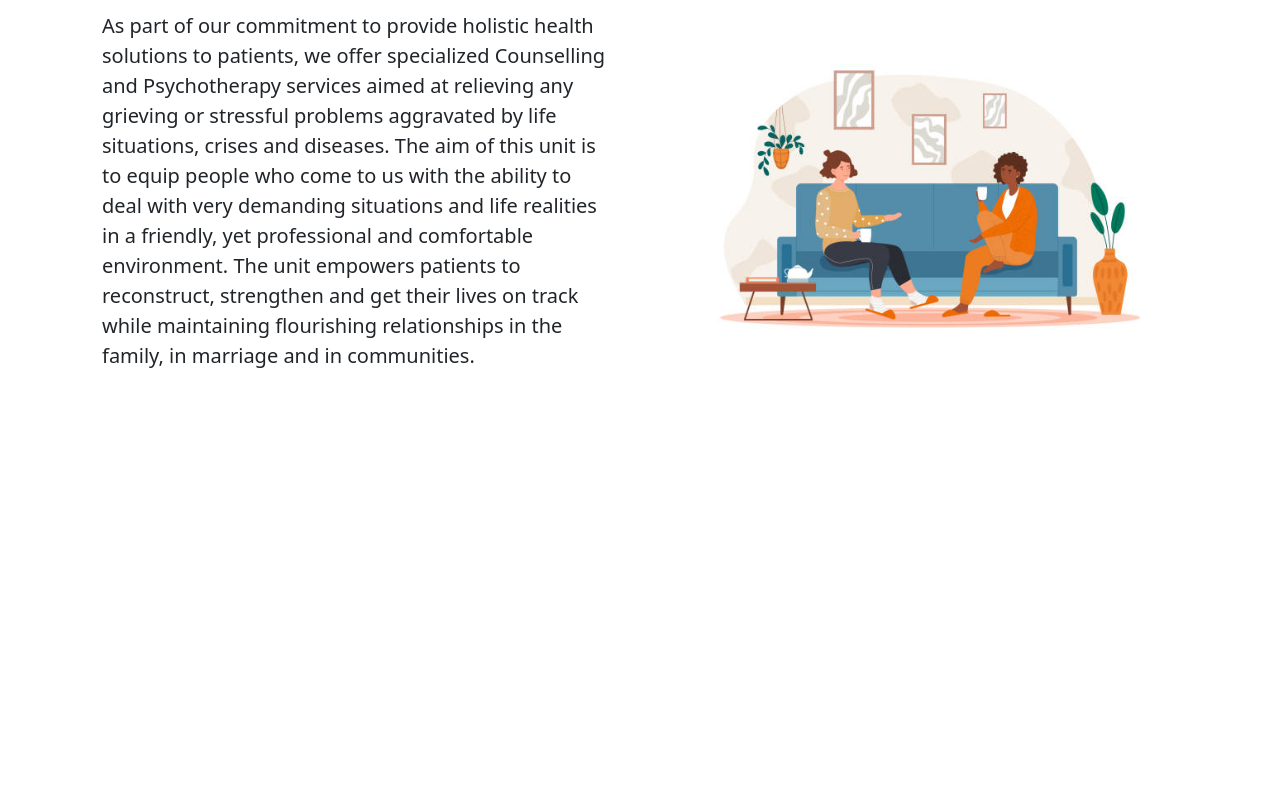
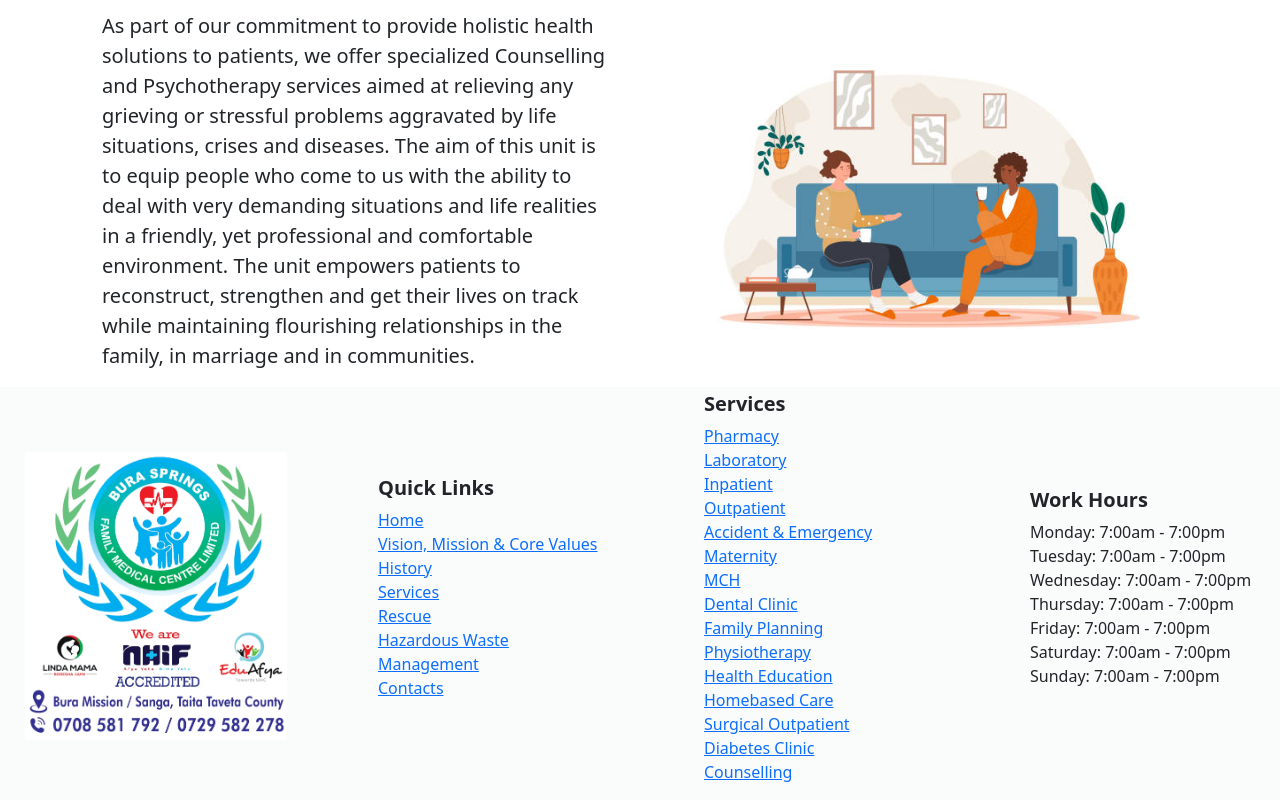
Before and after one commit to LivyCodes/bura-springs-medical-centre, a React (Vite) app: page /Services in a window 1280 px wide. Shown: the part 7198-7998 px from the top of the page. Before the commit the page ends 7585 px from the top, so only its background shows below. Built offline with nearby package versions, Linux system fonts and the light colour scheme.

Commit message:
added and updated footer.jsx & its styling

```diff
--- a/src/App.jsx
+++ b/src/App.jsx
@@ -3,11 +3,11 @@ import { BrowserRouter as Router, Routes, Route } from "react-router-dom";
 import VisionMission from "./VisionMission";
 import Histori from "./Histori";
 import Services from "./Services";
-import HomeCare from "./HomeCare";
 import Rescue from "./Rescue";
 import Hazard from "./HazardWaste";
 import Contacts from "./Contacts";
 import HomePage from "./HomePage";
+import Footer from "./footer";
 
 import "./App.css";
 
@@ -22,11 +22,13 @@ function App() {
             <Route exact path="/VisionMission" element={<VisionMission />} />
             <Route exact path="/Histori" element={<Histori />} />
             <Route exact path="/Services" element={<Services />} />
-            <Route exact path="/HomeCare" element={<HomeCare />} />
             <Route exact path="/Contacts" element={<Contacts />} />
             <Route exact path="/Rescue" element={<Rescue />} />
             <Route exact path="/Hazard" element={<Hazard />} />
           </Routes>
+        </div>
+        <div>
+          <Footer />
         </div>
       </Router>
     </div>
--- a/src/NavBar.jsx
+++ b/src/NavBar.jsx
@@ -78,15 +78,6 @@ function NavBar() {
                 </Link>
                 <ul class="dropdown-menu">
                   <li>
-                    <Link
-                      class="dropdown-item"
-                      to="/HomeCare"
-                      title="HomeCare Services"
-                    >
-                      HOMECARE
-                    </Link>
-                  </li>
-                  <li>
                     <Link class="dropdown-item" to="/Rescue" title="Rescue">
                       RESCUE
                     </Link>
--- a/src/Services.jsx
+++ b/src/Services.jsx
@@ -18,6 +18,7 @@ import healthEducation from "./assets/healthEducation.jpg";
 import homecare from "./assets/homecare.jpeg";
 import diabetes from "./assets/diabetes.jpg";
 import counselling from "./assets/counselling.jpg";
+import consult from "./assets/consult.jpeg";
 
 function Services() {
   return (
@@ -26,7 +27,7 @@ function Services() {
         <h1>SERVICES</h1>
       </div>
       <div className="container">
-        <div className="row mt-2">
+        <div className="row mt-2" id="pharmacy">
           <h3>PHARMACY SERVICES</h3>
           <div className="col">
             <p className="services-p text-start">
@@ -93,7 +94,7 @@ function Services() {
             </div>
           </div>
         </div>
-        <div className="row mt-2">
+        <div className="row mt-2" id="laboratory">
           <h3>LABORATORY SERVICES</h3>
           <div className="col">
             <div
@@ -461,7 +462,7 @@ function Services() {
             </p>
           </div>
           <div className="col">
-            <img src={pharmacy} className="col-images" />
+            <img src={consult} className="col-images" />
           </div>
         </div>
         <div className="row mt-2">
--- /dev/null
+++ b/src/footer.css
@@ -0,0 +1,8 @@
+.footer li {
+  list-style-type: none;
+  text-decoration: none;
+}
+
+.shero {
+  background-color: #fafcfc;
+}
--- /dev/null
+++ b/src/footer.jsx
@@ -0,0 +1,112 @@
+import React from "react";
+import { Link } from "react-router-dom";
+import "./footer.css";
+import logolocation from "./assets/logo-location.jpg";
+
+function Footer() {
+  return (
+    <div className="shero">
+      <div className="row">
+        <div className="col text-start ">
+          <img src={logolocation} className="col-images" />
+        </div>
+        <div className="col text-start ">
+          <ul className="footer">
+            <h5>
+              <strong>Quick Links</strong>
+            </h5>
+            <Link to="/" title="Home">
+              <li>Home</li>
+            </Link>
+            <Link to="/VisionMission" title="VissionMission">
+              <li>Vision, Mission & Core Values</li>
+            </Link>
+            <Link to="/Histori" title="About">
+              <li>History</li>
+            </Link>
+            <Link to="/Services" title="Services">
+              <li>Services</li>
+            </Link>
+            <Link to="/Rescue" title="Rescue">
+              <li>Rescue</li>
+            </Link>
+            <Link to="/Hazard" title="Hazard">
+              <li>Hazardous Waste Management</li>
+            </Link>
+            <Link to="Contacts" title="Contacts">
+              <li>Contacts</li>
+            </Link>
+          </ul>
+        </div>
+        <div className="col text-start ">
+          <ul className="footer">
+            <h5>
+              <strong>Services</strong>
+            </h5>
+            <Link to="/Services#pharmacy">
+              <li>Pharmacy</li>
+            </Link>
+            <Link to="/Services#laboratory">
+              <li>Laboratory</li>
+            </Link>
+            <Link to="/Services">
+              <li>Inpatient</li>
+            </Link>
+            <Link to="/Services">
+              <li>Outpatient</li>
+            </Link>
+            <Link to="/Services">
+              <li>Accident & Emergency</li>
+            </Link>
+            <Link to="/Services">
+              <li>Maternity</li>
+            </Link>
+            <Link to="/Services">
+              <li>MCH</li>
+            </Link>
+            <Link to="/Services">
+              <li>Dental Clinic</li>
+            </Link>
+            <Link to="/Services">
+              <li>Family Planning</li>
+            </Link>
+            <Link to="/Services">
+              <li>Physiotherapy</li>
+            </Link>
+            <Link to="/Services">
+              <li>Health Education</li>
+            </Link>
+            <Link to="/Services">
+              <li>Homebased Care</li>
+            </Link>
+            <Link to="/Services">
+              <li>Surgical Outpatient</li>
+            </Link>
+            <Link to="/Services">
+              <li>Diabetes Clinic</li>
+            </Link>
+            <Link to="/Services">
+              <li>Counselling</li>
+            </Link>
+          </ul>
+        </div>
+        <div className="col text-start">
+          <ul className="footer">
+            <h5>
+              <strong>Work Hours</strong>
+            </h5>
+            <li>Monday: 7:00am - 7:00pm</li>
+            <li>Tuesday: 7:00am - 7:00pm</li>
+            <li>Wednesday: 7:00am - 7:00pm</li>
+            <li>Thursday: 7:00am - 7:00pm</li>
+            <li>Friday: 7:00am - 7:00pm</li>
+            <li>Saturday: 7:00am - 7:00pm</li>
+            <li>Sunday: 7:00am - 7:00pm</li>
+          </ul>
+        </div>
+      </div>
+    </div>
+  );
+}
+
+export default Footer;
```
Also changed, not shown: src/assets/logo-location.jpg (added), 1 other file (tests, documents, lock files or other folders).
